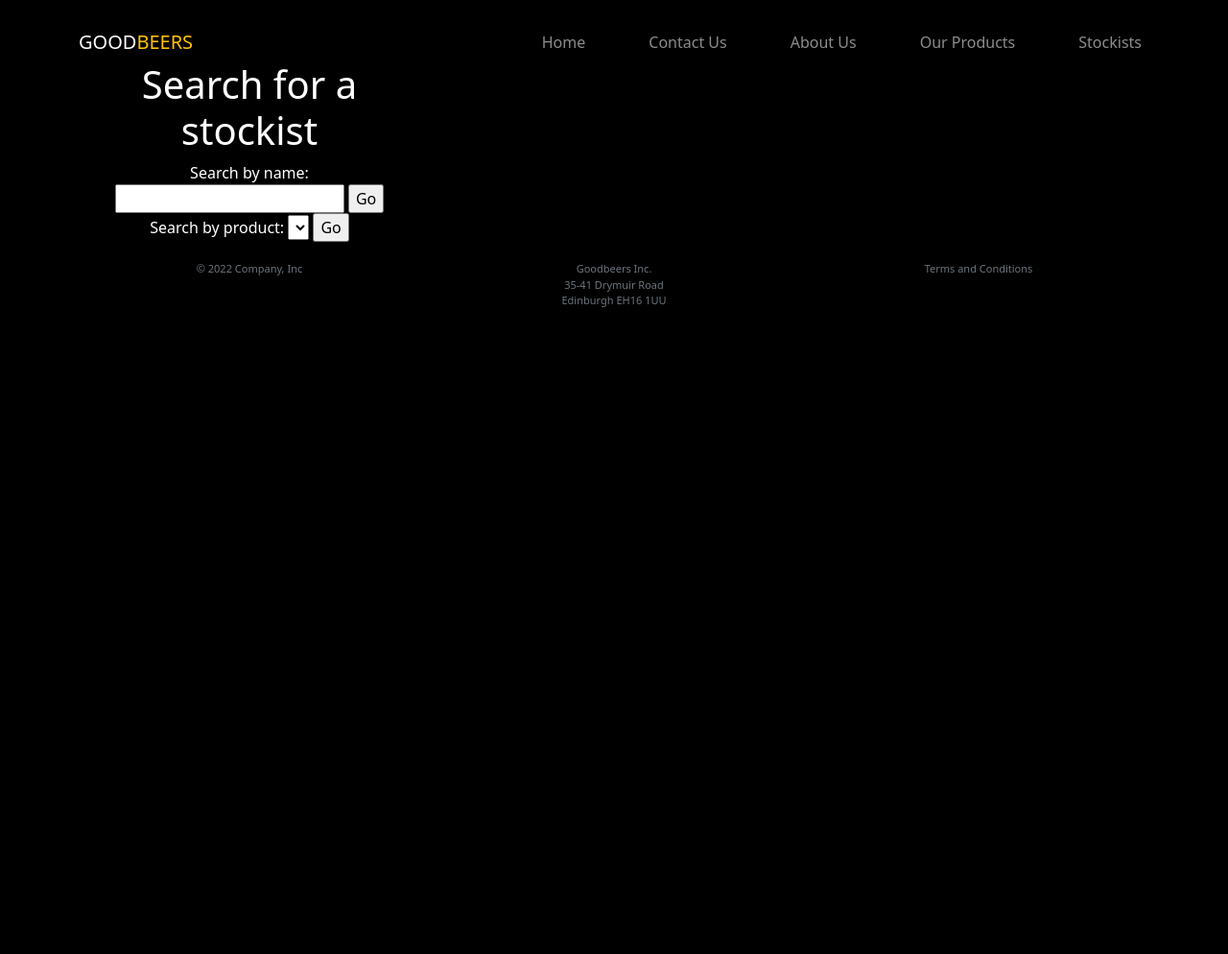
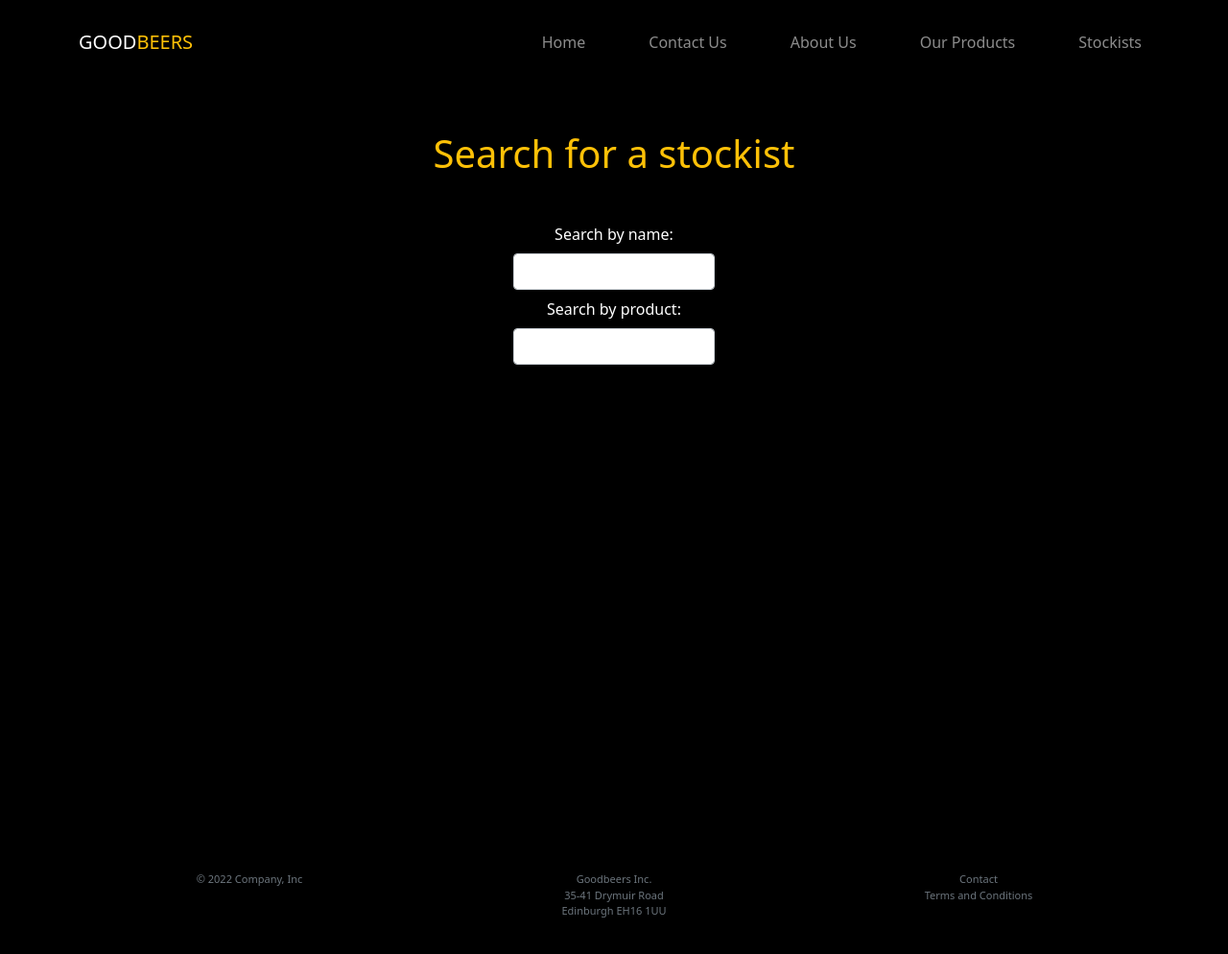
Before and after one commit to vdgvzr/goodbeers, a PHP site: template templates/stockists/index.twig in a window 1280 px wide. Shown: the whole page at 96% size. Before the commit the page ends 320 px from the top, so only its background shows below. Run offline with PHP 8.4, Linux system fonts and the light colour scheme; the template is opened without the code that fills it, so the values that code supplies are empty; some libraries are stand-ins or nearby versions.

Commit message:
Styled all site pages to a basic level

```diff
--- a/templates/includes/footer.twig
+++ b/templates/includes/footer.twig
@@ -14,6 +14,7 @@
             </div>
 
             <div class="col-md-4 col-sm-12">
+                <a href="contact" class="link-unstyled ">Contact</a><br>
                 <a href="terms-and-conditions" class="link-unstyled ">Terms and Conditions</a>
             </div>
         </div>
--- a/templates/stockists/index.twig
+++ b/templates/stockists/index.twig
@@ -1,35 +1,45 @@
 {% extends "index.twig" %}
 
 {% block content %}
-    <section>
     {% set products = craft.entries.section('products').all() %}
 
-        <div class="container hero-content">
-            <div class="row row-cols-1 row-cols-md-3 g-4">
+    <section class="section">
+        <div class="container">
+            <div class="content-column--narrow">
                 <div class="my-auto text-white text-center">
-                    <h1>Search for a stockist</h1>
+                    <h1 class="mb-5 text-warning text-center">Search for a stockist</h1>
 
-                    <div>
+                    <div class="row">
+                        <div class="col-md-4 col-sm-3"></div>
+
+                        <div class="col-md-4 col-sm-6">
                             <form action="results">
-                            <label for="q">Search by name:</label>
+                                <div class="form-group">
+                                    <label class="mb-2" for="q">Search by name:</label>
 
-                            <input type="search" name="q">
+                                    <input class="mb-2 form-control" type="search" name="q">
 
-                            <input type="submit" value="Go">
+                                    <input hidden type="submit" value="Go">
+                                </div>
                             </form>
 
                             <form action="results">
-                            <label for="q">Search by product:</label>
+                                <div class="form-group">
+                                    <label class="mb-2" for="q">Search by product:</label>
 
-                            <select type="search" name="q">
+                                    <select class="mb-2 form-control" type="search" name="q">
                                             <option></option>
                                         {% for product in products %}
                                             <option value="{{ product.beerName }}">{{ product.beerName }}</option>
                                         {% endfor %}
                                     </select>
 
-                            <input type="submit" value="Go">
+                                    <input hidden type="submit" value="Go">
+                                </div>
                             </form>
+                        </div>
+
+                        <div class="col-md-4 col-sm-3"></div>
                     </div>
                 </div>
             </div>
--- a/web/static/css/style.css
+++ b/web/static/css/style.css
@@ -64,6 +64,12 @@ body, html {
     color: white;
 }
 
+.content-column--narrow {
+    margin: 0 auto;
+    max-width: 760px;
+    padding: 0 40px;
+}
+
 .content-column {
     margin: 0 auto;
     max-width: 1500px;
@@ -72,7 +78,6 @@ body, html {
 
 #map {
     height: 400px;
-    width: 50%;
 }
 
 .footer{
@@ -84,6 +89,14 @@ body, html {
 /* Misc --------------------- */
 ul {
     list-style-type: none;
+}
+
+.section {
+    padding: 3em 0;
+    min-height: 100vh;
+    margin: 0;
+    flex-direction: column;
+    display: flex;
 }
 
 @media screen and (max-width: 480px) {
```
Also changed, not shown: templates/about.twig (+5 -11 lines), templates/contact/contact.twig (+9 -9 lines), templates/products/_entry.twig (+36 -8 lines), templates/products/index.twig (+10 -6 lines), templates/search/results.twig (+9 -5 lines), templates/stockists/_entry.twig (+26 -4 lines), templates/t&c.twig (+9 -1 lines). Lines whose indentation alone changed are shown as unchanged.
